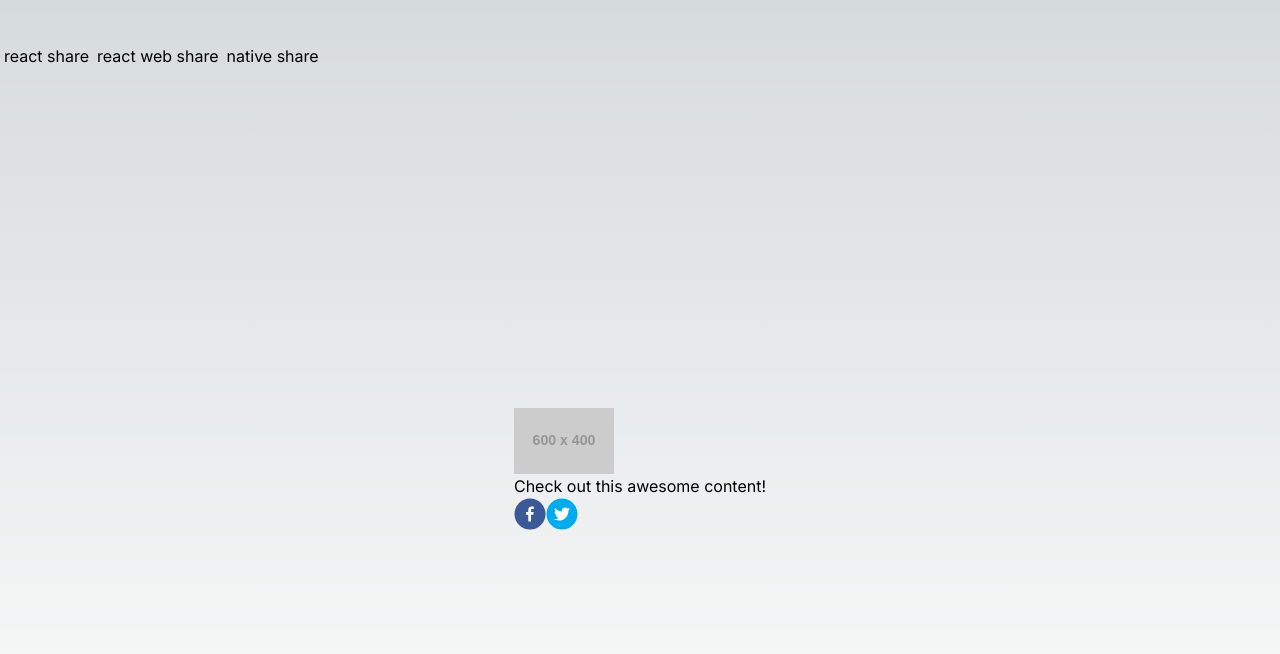
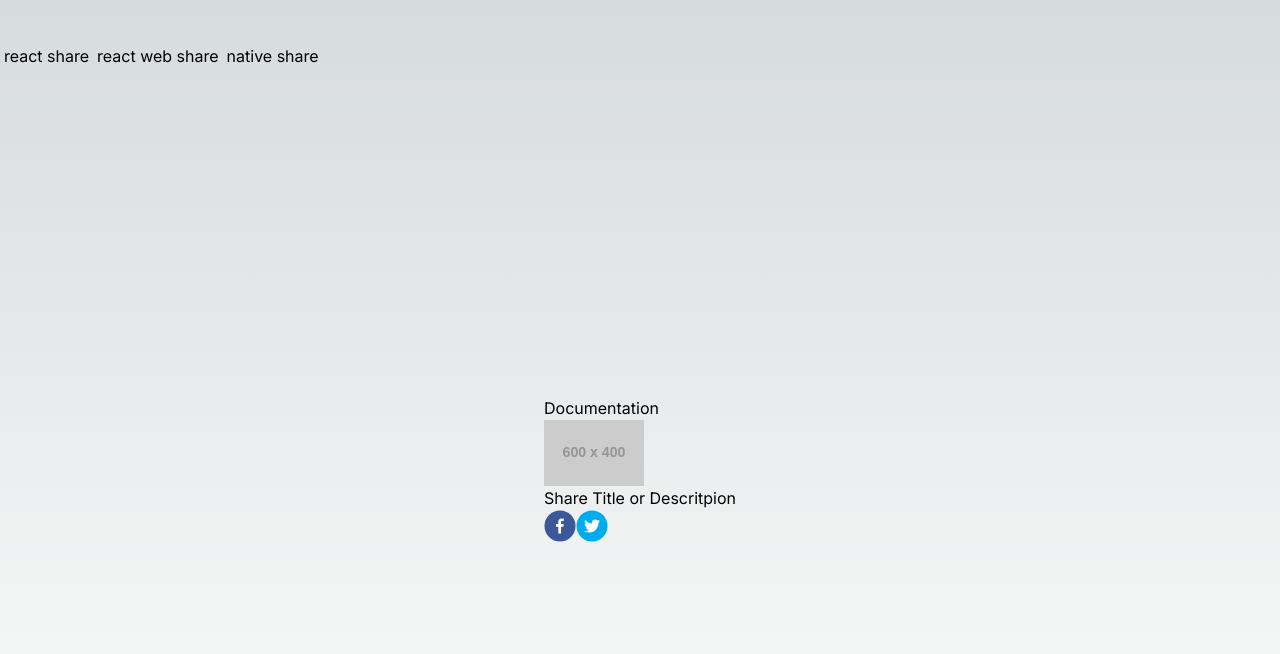
Before and after one commit to minthukhant08/webview-share-test, a Next.js app: page /react-share in a window 1280 px wide. Shown: the top 654 px of the page. Built offline with nearby package versions, Linux system fonts and the light colour scheme.

Commit message:
doc link added

```diff
--- a/src/app/native-share/page.tsx
+++ b/src/app/native-share/page.tsx
@@ -12,8 +12,8 @@ const Page = () => {
     const handleShare = () => {
       const data = {
           url: 'https://frontend.partner.member.dev.d3lab.co',
-          title: 'native share',
-          text: 'descripton here..........'
+          title: 'Share Title',
+          text: 'Share description..........'
       }
         if(navigator.share){
             navigator.share(data)
@@ -25,9 +25,13 @@ const Page = () => {
         }
     }
     return (
-      <div onClick={handleShare}>
+      <div>
+        <a href="https://reactnative.dev/docs/share" target='_blank'>Documentation</a> <br />
+        <div onClick={handleShare}>
         Share
       </div>
+      </div>
+
     );
   };
 
--- a/src/app/react-share/page.tsx
+++ b/src/app/react-share/page.tsx
@@ -7,10 +7,12 @@ import { FacebookIcon, TwitterIcon } from 'react-share'
 
 const Page = () => {
     const shareUrl = 'https://frontend.partner.member.dev.d3lab.co/'; // URL to share
-    const title = 'Check out this awesome content!';
+    const title = 'Share Title or Descritpion';
     const imageUrl = 'https://fakeimg.pl/600x400'; // URL to the image you want to share
 
     return (
+      <div>
+      <a href="https://www.npmjs.com/package/react-share" target='_blank'>Documentation</a> <br />
       <div>
         <Image src={imageUrl} alt="Shared Image" width={100} height={100}/>
         <p>{title}</p>
@@ -25,6 +27,8 @@ const Page = () => {
           <TwitterIcon size={32} round />
         </TwitterShareButton>
       </div>
+      </div>
+
     );
   };
 
--- a/src/app/react-web-share/page.tsx
+++ b/src/app/react-web-share/page.tsx
@@ -5,11 +5,12 @@ import { RWebShare } from "react-web-share";
 const ReactWebShare = () => {
   return (
     <div>
+       <a href="https://www.npmjs.com/package/react-web-share" target="_blank">Documentation</a><br />
       <RWebShare
         data={{
-          text: "Like humans, flamingos make friends for life",
-          url: "https://on.natgeo.com/2zHaNup",
-          title: "Flamingos",
+          text: "Share Text",
+          url: "https://frontend.partner.member.dev.d3lab.co/",
+          title: "Share title",
         }}
         onClick={() => console.log("shared successfully!")}
       >
```
